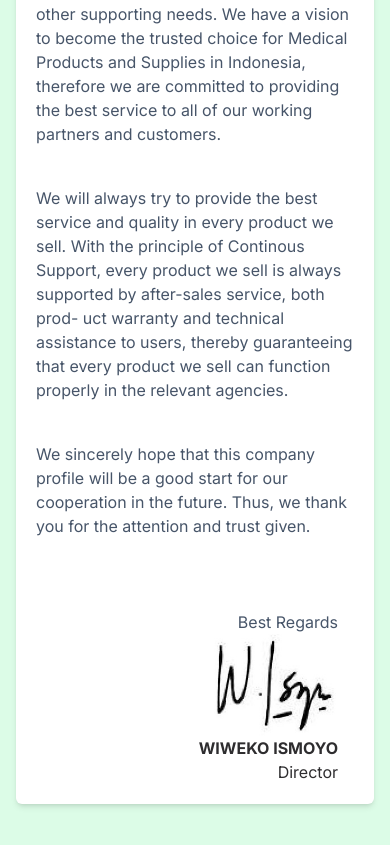
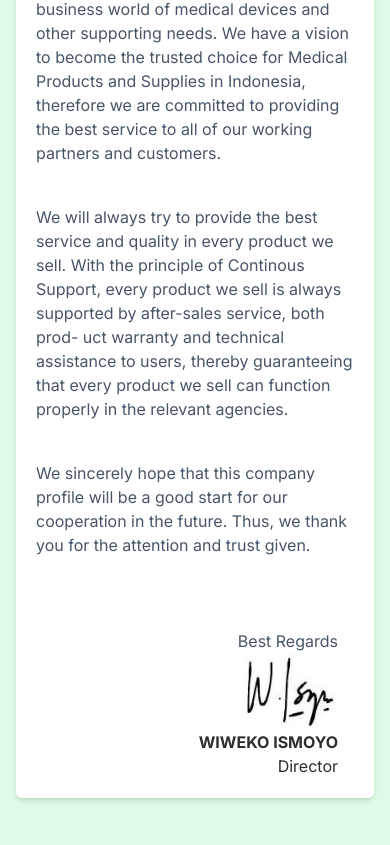
Before and after one commit to dafsuy/adi-saka-mandiri, a website: page about.html in a window 390 px wide. Shown: the part 777-1622 px from the top of the page. Drawn offline with nearby package versions, Linux system fonts and the light colour scheme; a web font is replaced by a local one.

Commit message:
Bg Director

```diff
--- a/about.html
+++ b/about.html
@@ -144,7 +144,7 @@
                 <br><br><br>
                 <div class="flex flex-col items-end mr-4 text-right">
                   <p>Best Regards</p>
-                  <img src="/src/img/sign.jpg" alt="" class="w-32">
+                  <img src="/src/img/sign.jpg" alt="" class="w-24 sm:w-32">
                   <h3 class="font-bold">WIWEKO ISMOYO</h3>
                   <h3>Director</h3>
                 </div>
```
Also changed, not shown: public/css/style.css, src/img/director-adisakamandiri.jpg.
